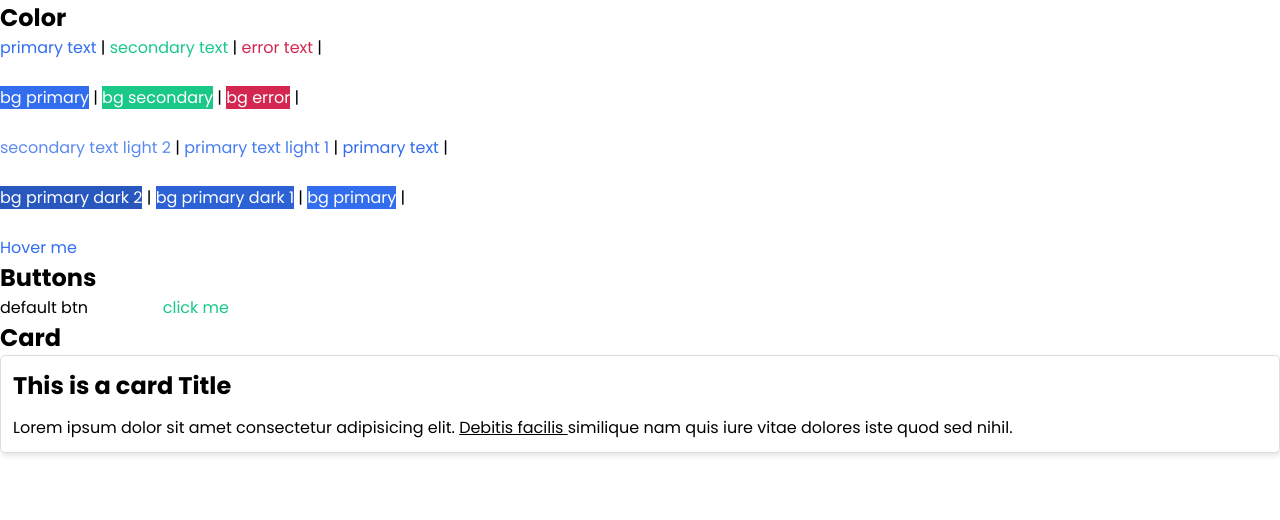
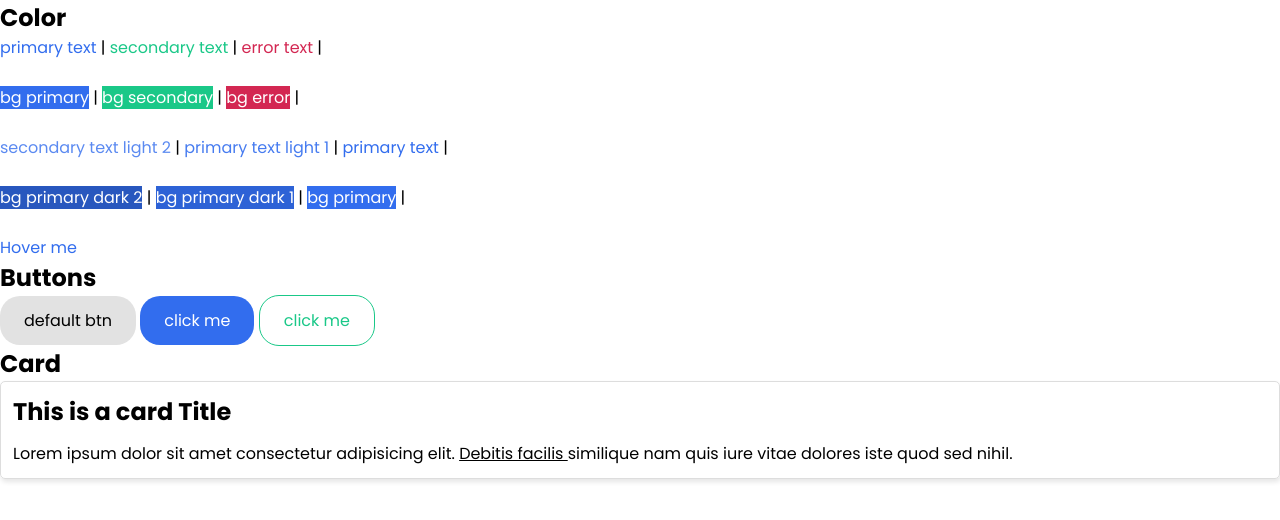
Before and after one commit to frankassafuah/sass-practice, a website: page index.html in a window 1280 px wide. Drawn offline with nearby package versions, Linux system fonts and the light colour scheme; files that its build step writes are made by us from their sources.

Commit message:
Mixins contd

```diff
--- a/scss/index.scss
+++ b/scss/index.scss
@@ -7,4 +7,4 @@
 @import 'colors';
 //components (button, card, navbar)
 @import 'components/card';
-//utilities (margin, padding, opacity)
+@import 'components/button' //utilities (margin, padding, opacity)
```
